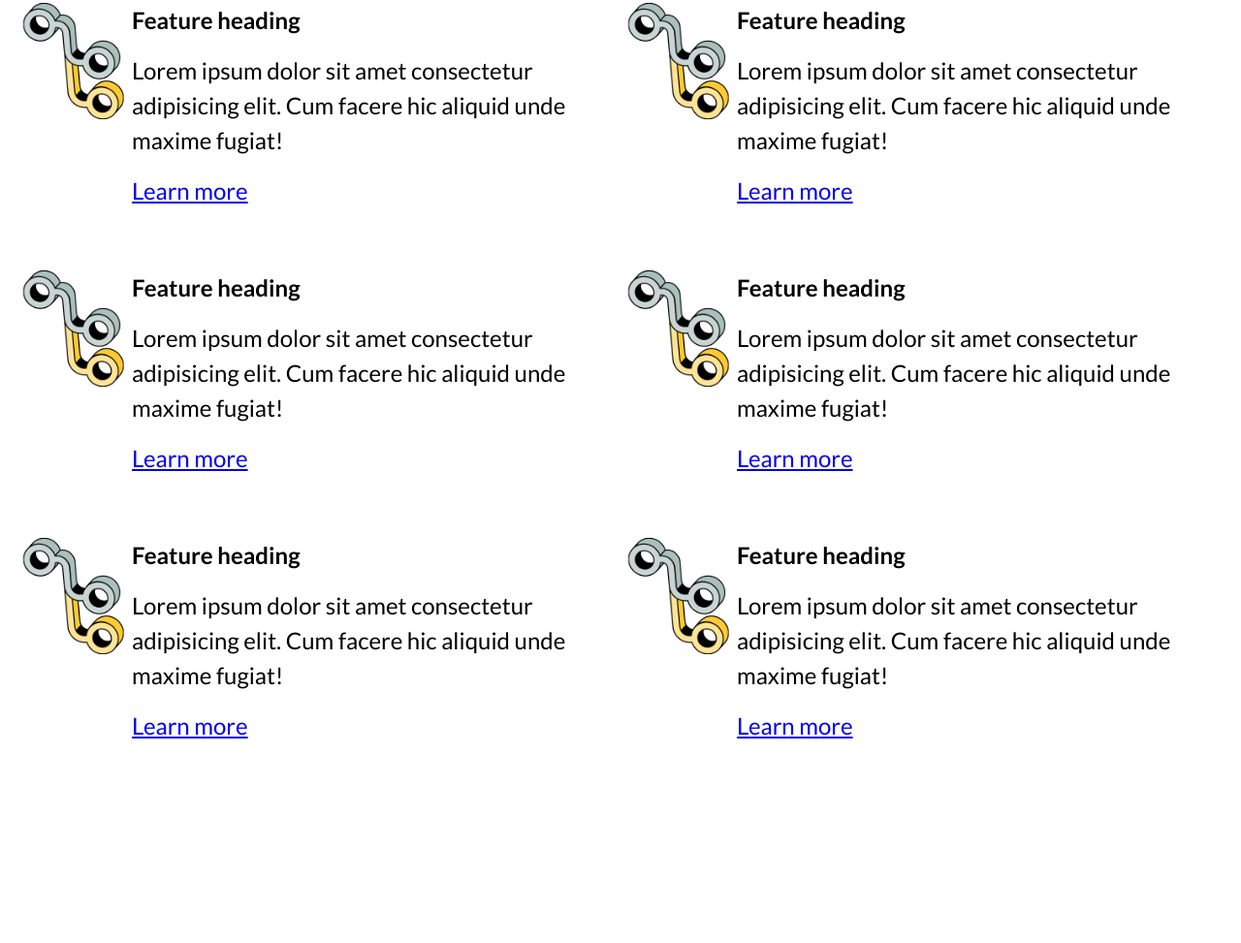
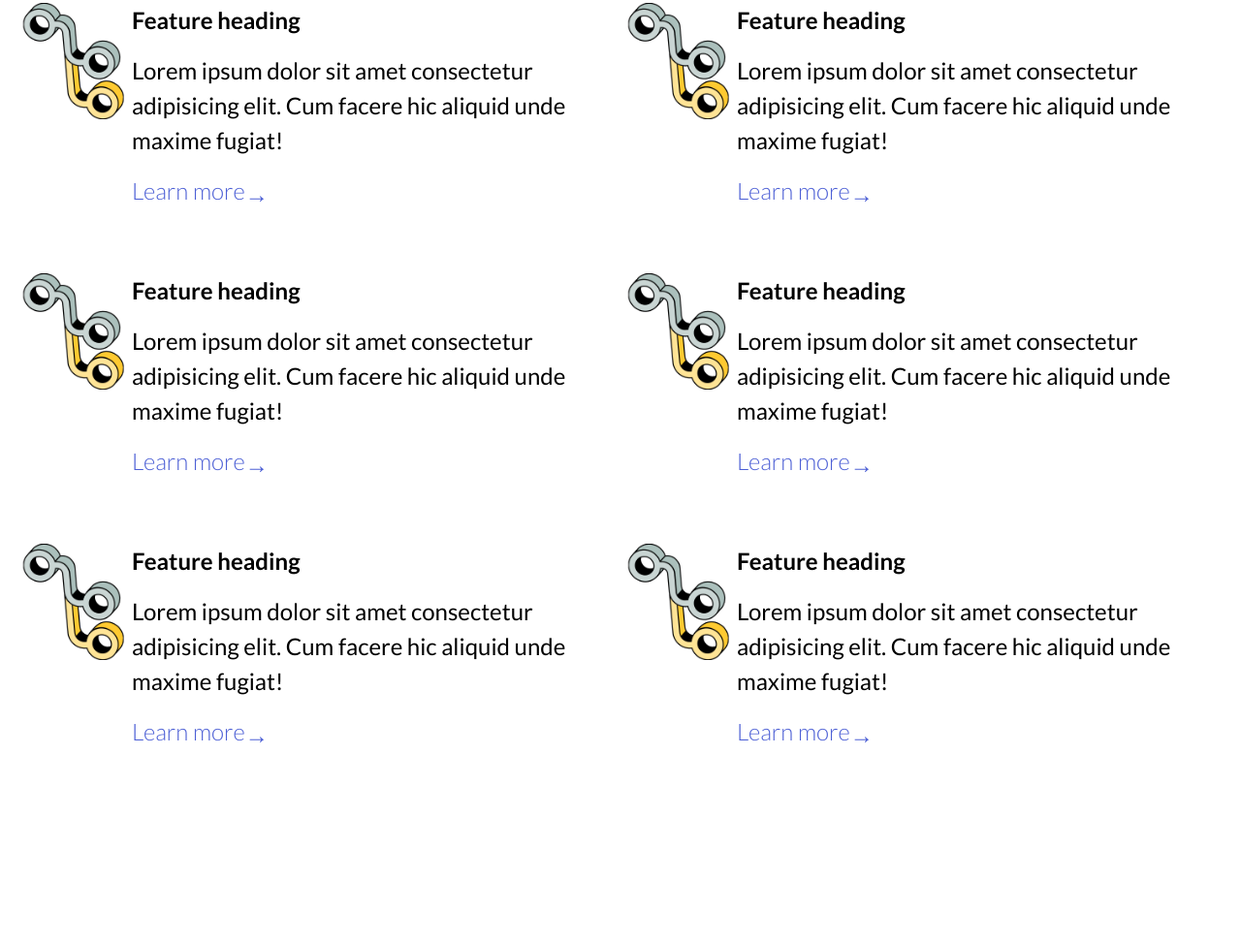
Before and after one commit to darpserj/abstract, a website: page index.html in a window 1280 px wide. Shown: the part 613-1586 px from the top of the page at 97% size. Drawn offline with Linux system fonts and the light colour scheme.

Commit message:
quality touches

```diff
--- a/index.html
+++ b/index.html
@@ -55,7 +55,10 @@
     <section class="features">
 
         <div class="feature">
+            <div class="icon-wrapper">
                 <img src="./resources/icon.png" alt="" class="feature-icon">
+            </div>
+
             <div class="feature-list">
                 <h3 class="feature-heading">Feature heading </h3>
                 <p class="feature-paragraph">Lorem ipsum dolor sit amet consectetur adipisicing elit. Cum facere hic aliquid unde maxime fugiat!</p>
@@ -63,7 +66,10 @@
             </div>
         </div>
         <div class="feature">
+            <div class="icon-wrapper">
                 <img src="./resources/icon.png" alt="" class="feature-icon">
+            </div>
+
             <div class="feature-list">
                 <h3 class="feature-heading">Feature heading </h3>
                 <p class="feature-paragraph">Lorem ipsum dolor sit amet consectetur adipisicing elit. Cum facere hic aliquid unde maxime fugiat!</p>
@@ -71,7 +77,10 @@
             </div>
         </div>
         <div class="feature">
+            <div class="icon-wrapper">
                 <img src="./resources/icon.png" alt="" class="feature-icon">
+            </div>
+
             <div class="feature-list">
                 <h3 class="feature-heading">Feature heading </h3>
                 <p class="feature-paragraph">Lorem ipsum dolor sit amet consectetur adipisicing elit. Cum facere hic aliquid unde maxime fugiat!</p>
@@ -79,7 +88,10 @@
             </div>
         </div>
         <div class="feature">
+            <div class="icon-wrapper">
                 <img src="./resources/icon.png" alt="" class="feature-icon">
+            </div>
+
             <div class="feature-list">
                 <h3 class="feature-heading">Feature heading </h3>
                 <p class="feature-paragraph">Lorem ipsum dolor sit amet consectetur adipisicing elit. Cum facere hic aliquid unde maxime fugiat!</p>
@@ -87,7 +99,10 @@
             </div>
         </div>
         <div class="feature">
+            <div class="icon-wrapper">
                 <img src="./resources/icon.png" alt="" class="feature-icon">
+            </div>
+
             <div class="feature-list">
                 <h3 class="feature-heading">Feature heading </h3>
                 <p class="feature-paragraph">Lorem ipsum dolor sit amet consectetur adipisicing elit. Cum facere hic aliquid unde maxime fugiat!</p>
@@ -95,7 +110,10 @@
             </div>
         </div>
         <div class="feature">
+            <div class="icon-wrapper">
                 <img src="./resources/icon.png" alt="" class="feature-icon">
+            </div>
+
             <div class="feature-list">
                 <h3 class="feature-heading">Feature heading </h3>
                 <p class="feature-paragraph">Lorem ipsum dolor sit amet consectetur adipisicing elit. Cum facere hic aliquid unde maxime fugiat!</p>
--- a/resources/style.scss
+++ b/resources/style.scss
@@ -167,12 +167,17 @@
     }
         .feature{
             display: flex;
+            align-items: flex-start;
+            justify-self: start;
             margin-bottom: 4rem;
         }
+
+            .icon-wrapper{
+                max-width: 120px;
+            }
             .feature-icon{
-                max-width: 100%;
-                height: auto;
-                max-height: 120px;
+                display: block;
+                width: 100%;
             }
             .feature-list{}
                 .feature-heading{
@@ -187,6 +192,13 @@
                 .feature-link{
                     display: block;
                     font-size: 1.5rem;
+                    font-weight: 300;
+                    color: var(--dark-blue);
+                    text-decoration: none;
+                }
+                .feature-link::after{
+                    vertical-align: middle;
+                    content: '\2192';
                 }
 
 .footer{
```
Also changed, not shown: resources/style.css, 1 other file. Lines whose indentation alone changed are shown as unchanged.
